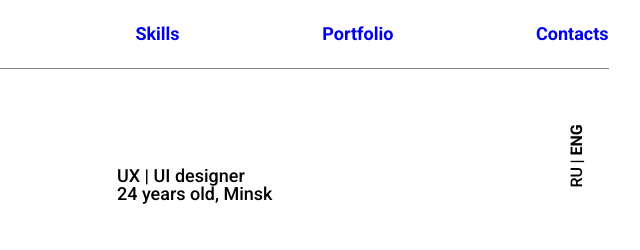
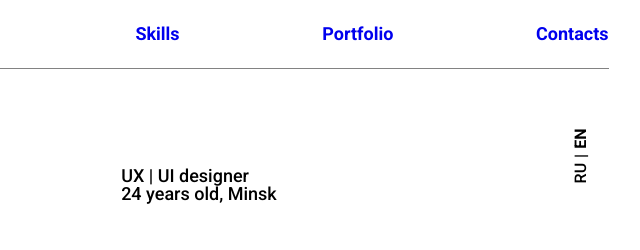
Before and after one commit to oleksandrilchuck/denisNovik, a website: page index.html in a window 1280 px wide. Shown: the top 250 px of the page, 474-1114 px from the left. Drawn offline with Linux system fonts and the light colour scheme.

Commit message:
add lang block

```diff
--- a/css/style.css
+++ b/css/style.css
@@ -75,6 +75,12 @@ h1,h2,h3,h4,h5,h6{font-size:inherit;font-weight: 400;}
 .header__nav-link {
 }
 @media (max-width: 650px) {
+    .flex__container-nav{
+        display: flex;
+    }
+    .flex__container{
+        display: none;
+    }
     .header__nav{
         display: none;
     }
@@ -101,6 +107,51 @@ h1,h2,h3,h4,h5,h6{font-size:inherit;font-weight: 400;}
    }
 
 }
+
+/* button lang */
+button {
+    padding: 0;
+    border: none;
+    font: inherit;
+    color: inherit;
+    background-color: transparent;
+    cursor: pointer;
+    font-size: 16px;
+    text-transform: uppercase;
+  }
+  .flex__container-nav{
+      display: none;
+  }
+  .flex__container {
+    display: flex;
+    /* display: inline-block;
+    border: 1px solid #000;
+    padding: 0;
+    margin: 0;
+    overflow: hidden; */
+  }
+
+  .lang {
+    display: inline-flex;
+    align-self: center;
+    transform: rotate(-90deg);
+  }
+
+
+  .button__ru button{
+    font-weight: 500;
+    margin-right: 5px;
+  }
+  .button__en button{
+    font-weight: 700;
+  }
+  .button__ru button::after{
+      content: '|';
+      font-size: 16px;
+      font-weight: 700;
+      margin-left: 5px;
+  }
+  /* button lang */
 
 /* hero */
 
--- a/index.html
+++ b/index.html
@@ -18,6 +18,18 @@
                     <li class="header__nav-item"><a href="#" class="header__nav-link">Contacts</a></li>
                 </ul>
             </nav>
+             <!-- button-lang -->
+             <div class="flex__container-nav">
+                <div class="lang">
+                    <div class="button__ru">
+                        <button>Ru</button>
+                    </div>
+                    <div class="button__en">
+                        <button>En</button>
+                    </div>
+                </div>
+            </div>
+        <!-- button-lang -->
         </div>
     </header>
     <!-- header -->
@@ -34,10 +46,22 @@
                                     24 years old, Minsk
                                 </div>
                         </div>
-                            <div class="lang">
+                            <!-- <div class="lang">
                                 <button class="lang__ru">RU</button>
                                 <button class="lang__eng"> ENG</button>
-                            </div>
+                            </div> -->
+                            <!-- button-lang -->
+                                <div class="flex__container">
+                                    <div class="lang">
+                                        <div class="button__ru">
+                                            <button>Ru</button>
+                                        </div>
+                                        <div class="button__en">
+                                            <button>En</button>
+                                        </div>
+                                    </div>
+                                </div>
+                            <!-- button-lang -->
                 </div>
                 <div class="hero__inner-image">
                     <img src="/img/BSPP2266.png" alt="Denis">
```
